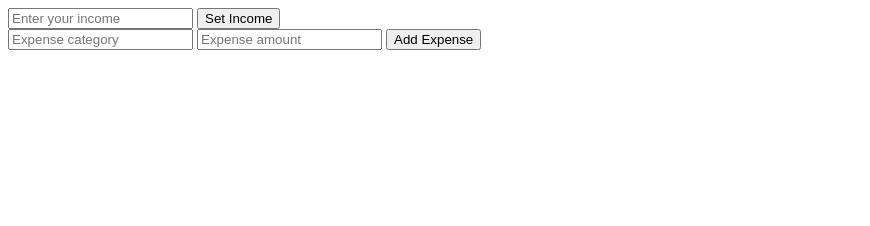
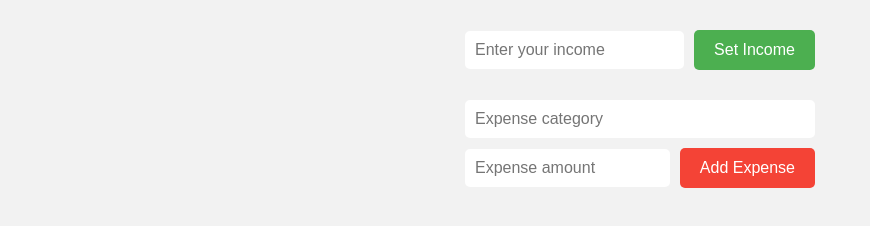
Before and after one commit to EleoXDA/Expense_Tracker_JS, a plain HTML site: page index.html in a window 1280 px wide. Shown: the whole page, without its empty margins (0-870 px from the left). Drawn offline with Linux system fonts and the light colour scheme.

Commit message:
Update index.html
Add id and section names to HTML

```diff
--- a/index.html
+++ b/index.html
@@ -2,21 +2,29 @@
 <html>
   <head>
     <title>Expense Tracker</title>
+    <link rel="stylesheet" href="styles.css" />
   </head>
   <body>
     <div id="income-section">
+      <div class="input-group">
           <input type="number" id="income" placeholder="Enter your income">
           <button id="add-income">Set Income</button>
       </div>
+    </div>
     <div id="expense-section">
+        <div class="input-group">
             <input type="text" id="expense-category" placeholder="Expense category">
+        </div>
+        <div class="input-group">
             <input type="number" id="expense-amount" placeholder="Expense amount">
             <button id="add-expense">Add Expense</button>
+        </div>
     </div>
     <div id="summary-section">
         <table id="summary-table">
             <!-- Income and Expenses will be listed here -->
         </table>
     </div>
+    <script src="script.js"></script>
   </body>
 </html>
```
Lines whose indentation alone changed are shown as unchanged.
